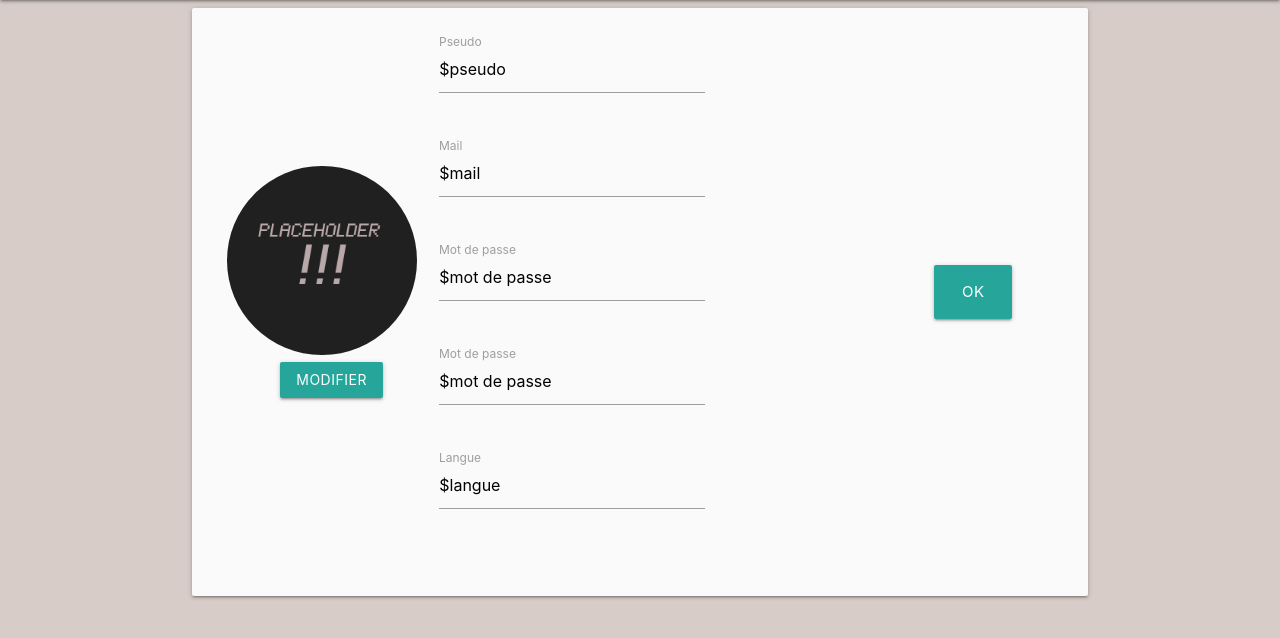
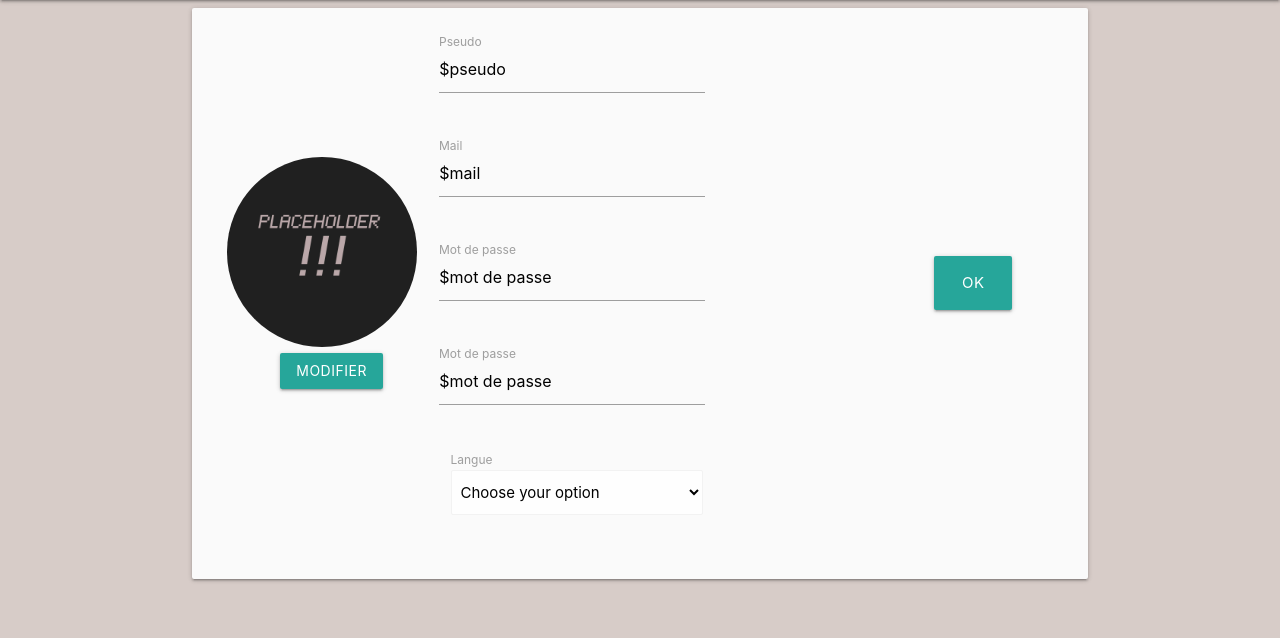
Before and after one commit to cegepmatane/Clapii-projet-web, a PHP site: page /modifierCompte.php in a window 1280 px wide. Shown: the part 64-702 px from the top of the page. Run offline with PHP 8.4, Linux system fonts and the light colour scheme.

Commit message:
Choix de langue dans modification de compte

```diff
--- a/modifierCompte.php
+++ b/modifierCompte.php
@@ -44,11 +44,13 @@ include "./Ressources/header.php";
                         </div>
                     </div>
 
-                    <div class="row">
-                        <div class="input-field col s7">
-                            <input value="$langue" id="first_name" type="text" class="validate">
-                            <label class="active" for="first_name">Langue</label>
-                        </div>
+                    <div class="row col s7">
+                        <label>Langue</label>
+                        <select class="browser-default" >
+                            <option value="" disabled selected>Choose your option</option>
+                            <option value="1">Français</option>
+                            <option value="2">Anglais</option>
+                        </select>
                     </div>
                 </form>
             <div class="col s2">
```
